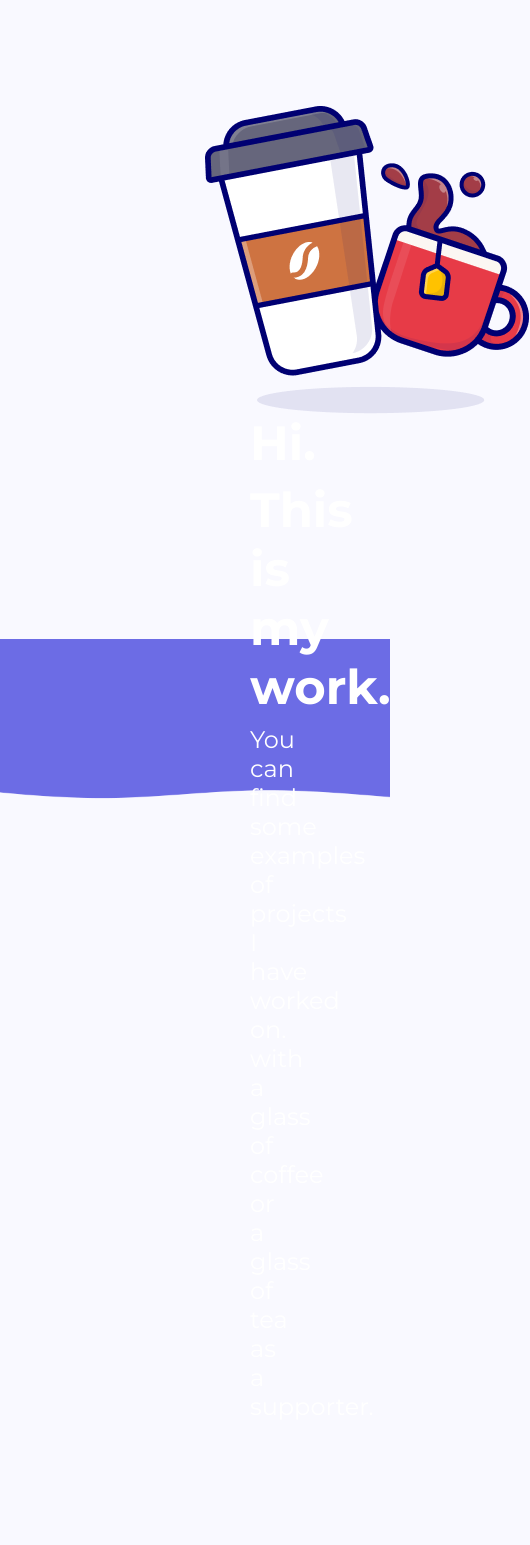
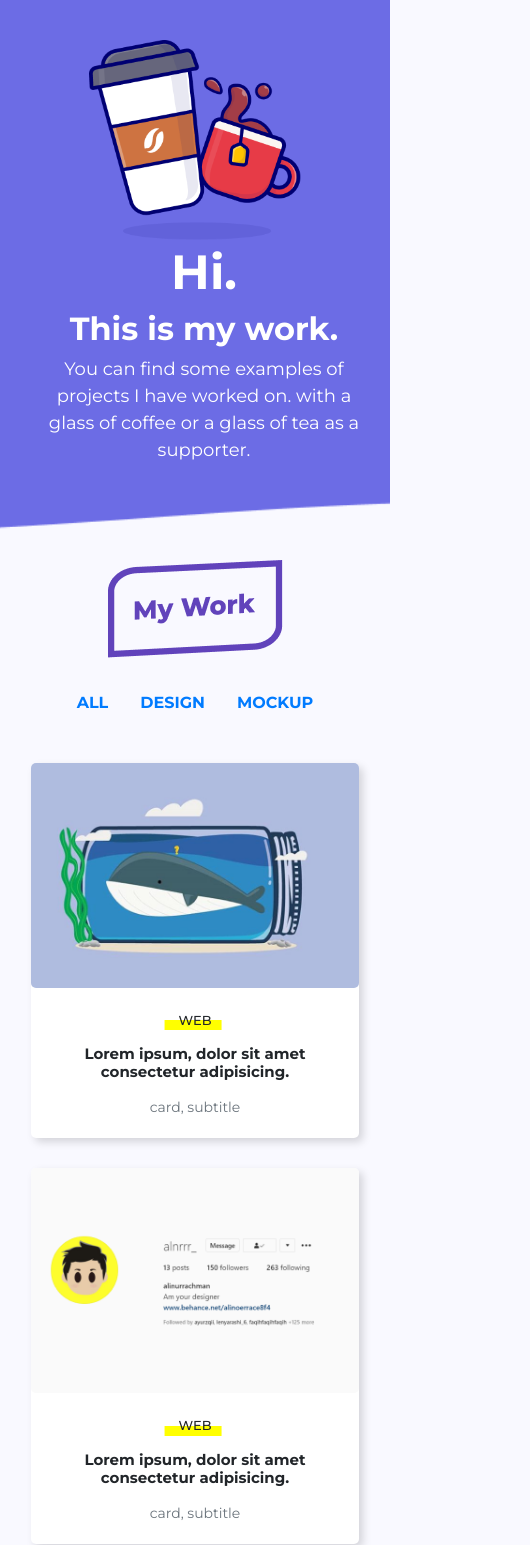
Before and after one commit to Alinurrr/Alinurrr.github.io, a plain HTML site: page portfolio.html in a window 390 px wide. Shown: the part 92-1637 px from the top of the page, 530 px wide, since content can reach past the window. Drawn offline with nearby package versions, Linux system fonts and the light colour scheme.

Commit message:
halaman portfolio sudah beres , tinggal ditambah bagian detail dan link lanjutan

```diff
--- a/css/style.css
+++ b/css/style.css
@@ -54,6 +54,7 @@ header {
   margin: 0 10px;
   padding: 8px;
 }
+
 .navbar .container .navbar-nav .nav-item .nav-buttom:hover {
   text-decoration: none;
   background-color: transparent;
@@ -66,15 +67,17 @@ header {
   background-color: #f9f9ff;
   background-image: url("../img/motif.png");
   background-repeat: no-repeat;
-  background-size: 80%;
+  background-size: 70% cover;
   background-position: center;
   position: relative;
   height: 100vh;
   min-height: 100vh;
   display: flex !important;
   padding: 0;
-  justify-content: center; /* untuk horizontal */
-  align-items: center !important; /* untuk vertical */
+  justify-content: center;
+  /* untuk horizontal */
+  align-items: center !important;
+  /* untuk vertical */
 }
 
 @media screen and (max-width: 767px) {
@@ -134,14 +137,14 @@ header {
   }
 }
 
-.banner_content_stabilo{
+.banner_content_stabilo {
   position: relative;
   display: inline-block;
   padding-top: -2px;
   z-index: 1;
 }
 
-.banner_content_stabilo::after{
+.banner_content_stabilo::after {
   content: "";
   position: absolute;
   bottom: 0;
@@ -166,6 +169,7 @@ header {
     font-size: 42px;
   }
 }
+
 .banner .banner-content .banner-text p {
   font-family: Montserrat;
   font-style: normal;
@@ -222,6 +226,7 @@ header {
 .content_about .about-me h1 {
   font-weight: 700;
 }
+
 @media screen and (max-width: 994px) {
   .content_about .about-me {
     text-align: center;
@@ -274,12 +279,14 @@ header {
 .content_about .card-body {
   font-family: Montserrat;
 }
+
 .content_about .card-body .card-title {
   font-style: normal;
   font-weight: 700;
   font-size: 24px;
   line-height: 29px;
 }
+
 .content_about .card-body .card-text {
   font-style: normal;
   font-weight: 500;
@@ -287,17 +294,17 @@ header {
   line-height: 22px;
 }
 
-.content_about .my-skills{
+.content_about .my-skills {
   padding: 0 125px;
 }
 
 @media screen and (max-width: 994px) {
-  .content_about .my-skills{
+  .content_about .my-skills {
     padding: 0 30px;
   }
 }
 
-.content_about .my-skills .card-skills{
+.content_about .my-skills .card-skills {
   border-radius: 10px;
   border: 5px solid;
   box-shadow: 0px 4px 4px rgba(0, 0, 0, 0.25);
@@ -305,38 +312,42 @@ header {
   margin: 10px;
 }
 
-.content_about .my-skills .skill-web{
+.content_about .my-skills .skill-web {
   border-color: #6C6CE5;
 }
-.content_about .my-skills .skill-plane{
+
+.content_about .my-skills .skill-plane {
   border-color: #F97B8B;
 }
-.content_about .my-skills .skill-draw{
+
+.content_about .my-skills .skill-draw {
   border-color: #F9D74C;
 }
 
-.content_about .my-skills .card-skills .image-skill{
-  margin-top: 40px;;
+.content_about .my-skills .card-skills .image-skill {
+  margin-top: 40px;
+  ;
 }
 
-.content_about .my-skills .card-skills .card-subtitle{
+.content_about .my-skills .card-skills .card-subtitle {
   font-size: 18px;
   font-weight: bold;
 }
 
 
 /* ------------------- my work ------------------- */
-.my-work{
+.my-work {
   position: relative;
 }
-@media screen and (min-width: 1216px){
+
+@media screen and (min-width: 1216px) {
   .section.is-long {
     padding-bottom: 18rem;
     padding-top: 9rem;
   }
 }
 
-@media screen and (min-width: 769px){
+@media screen and (min-width: 769px) {
   .section.is-long {
     padding-bottom: 16rem;
     padding-top: 8rem;
@@ -357,7 +368,7 @@ header {
   color: #fff;
 }
 
-@media screen and (min-width: 1024px){
+@media screen and (min-width: 1024px) {
   .section.is-medium {
     padding: 9rem 1.5rem;
   }
@@ -367,11 +378,13 @@ header {
   text-align: center !important;
 }
 
-@media screen and (min-width: 769px), print{
+@media screen and (min-width: 769px),
+print {
   .columns:not(.is-desktop) {
     display: -webkit-box;
     display: flex;
-}}
+  }
+}
 
 .columns.is-centered {
   -webkit-box-pack: center;
@@ -388,12 +401,16 @@ header {
   margin-top: -0.75rem;
 }
 
-@media screen and (min-width: 769px), print{
-  .column.is-three-fifths, .column.is-three-fifths-tablet {
+@media screen and (min-width: 769px),
+print {
+
+  .column.is-three-fifths,
+  .column.is-three-fifths-tablet {
     -webkit-box-flex: 0;
     flex: none;
     width: 60%;
-}}
+  }
+}
 
 .column {
   display: block;
@@ -404,22 +421,23 @@ header {
   padding: 0.75rem;
 }
 
-.my-work .my-work-tittle{
+.my-work .my-work-tittle {
   font-weight: 600;
   font-size: 36px;
 }
 
-.my-work .my-work-subtittle{
+.my-work .my-work-subtittle {
   font-size: 24px;
   font-weight: 400;
 }
-.my-work-list{
+
+.my-work-list {
   transform: translateY(-10%);
 }
 
 
-@media screen and (max-width: 769px){
-  .my-work-list{
+@media screen and (max-width: 769px) {
+  .my-work-list {
     transform: translateY(-5%);
   }
 }
@@ -428,7 +446,7 @@ header {
   text-align: center;
 }
 
-.my-work-list .my-work-card .card{
+.my-work-card .card {
   background: #FFFFFF;
   box-shadow: 4px 4px 8px rgba(0, 0, 0, 0.15);
   border-radius: 5px;
@@ -437,34 +455,37 @@ header {
   margin-bottom: 15px;
 }
 
-.my-work-list .my-work-card .card img{
+.my-work-card .card img {
   border-radius: 5px;
 }
 
 
-.my-work-list .my-work-card .card-body .card-title{
+.my-work-card .card-body .card-title {
   font-size: 15px;
   font-weight: 700;
   margin-top: 10px;
 }
-.my-work-list .my-work-card .card-body .card-text{
+
+.my-work-card .card-body .card-text {
   margin-bottom: 5px;
   font-weight: 500;
   font-size: 13px;
 }
-.my-work-list .my-work-card .card-body .card-subtitle{
+
+.my-work-card .card-body .card-subtitle {
   font-size: 14px;
   font-weight: normal;
   margin-top: 16px;
 }
 
-.mywork_content_stabilo{
+.mywork_content_stabilo {
   position: relative;
   display: inline-block;
   padding-top: -1px;
   z-index: 1;
 }
-.mywork_content_stabilo::after{
+
+.mywork_content_stabilo::after {
   content: "";
   position: absolute;
   bottom: 0;
@@ -478,11 +499,11 @@ header {
   transform: translateX(-25%);
 }
 
-.seemore-work{
+.seemore-work {
   text-align: center;
 }
 
-.seemore-work .btn-seemore-work{
+.seemore-work .btn-seemore-work {
   background-color: transparent;
   border-radius: 50px;
   padding: 10px 100px;
@@ -490,7 +511,8 @@ text-align: center;
   color: #007bff;
   border-color: #007bff;
 }
-.seemore-work .btn-seemore-work:hover{
+
+.seemore-work .btn-seemore-work:hover {
   color: #fff;
   background-color: #007bff;
   border-color: #007bff;
@@ -502,21 +524,23 @@ text-align: center;
   transform: translateY(40%);
 }
 
-@media screen and (max-width: 992px){
+@media screen and (max-width: 992px) {
   .start-project {
     transform: translateY(30%);
   }
 }
 
-.start-project .card{
+.start-project .card {
   background-color: #623BD6;
   color: white;
   border-radius: 10px;
 }
-.start-project .card .card-body .row{
+
+.start-project .card .card-body .row {
   display: flex;
-  align-items: center!important;
+  align-items: center !important;
 }
+
 .start-project .card .card-body {
   padding: 45px;
   margin: auto;
@@ -526,11 +550,13 @@ text-align: center;
   font-size: 2rem;
   font-weight: 800;
 }
+
 .start-project .card .card-body p {
   font-size: 16px;
   font-weight: normal;
   margin-bottom: 0;
 }
+
 .start-project .card .card-body a {
   border-radius: 10px;
   padding: 10px 30px;
@@ -539,7 +565,8 @@ text-align: center;
   border-color: #ffffff;
   color: #ffffff;
 }
-@media screen and (max-width: 992px){
+
+@media screen and (max-width: 992px) {
   .start-project .card .card-body .card-responsive {
     padding: 12px;
   }
@@ -568,11 +595,13 @@ footer .text-footer {
   display: inline;
   padding-top: 80px;
 }
+
 footer .text-footer h1 {
   font-weight: bold;
   margin-bottom: 15px;
   font-size: 36px;
 }
+
 footer .text-footer p {
   font-weight: normal;
   font-size: 16px;
@@ -583,28 +612,29 @@ footer .icon-footer a {
   color: #ffffff;
   text-decoration: none;
 }
+
 footer .icon-footer a:hover {
   color: #F9D74C;
 }
 
 /* ------------------- page contact ------------------- */
 
-.contact-me{
+.contact-me {
   padding-top: 75px;
 }
 
-.contact-me form{
+.contact-me form {
   text-align: left;
   max-width: 600px;
 }
 
-.contact-me form input{
+.contact-me form input {
   height: 50px;
   line-height: 14px;
 }
 
-@media screen and (min-width: 769px){
-  .contact-me form{
+@media screen and (min-width: 769px) {
+  .contact-me form {
     margin: 50px auto 0;
   }
 }
@@ -613,26 +643,76 @@ footer .icon-footer a:hover {
 
 /* ------------------- page portfolio ------------------- */
 
-.all-work-list{
-  padding: 150px 190px 100px;
+/* banner */
+.all-work-list .banner-worklist {
+  padding: 150px 0 150px 100px;
   background-image: url("../img/banner-worklist.png");
   background-repeat: no-repeat;
-  background-size: 120%;
+  background-size: cover;
   background-position: center;
 }
 
-.all-work-list .banner-worklist-content .banner-text{
-  padding-left: 60px;
+@media screen and (max-width: 991px) {
+  .all-work-list .banner-worklist {
+    padding: 80px 0;
+    text-align: center;
   }
-.all-work-list .banner-worklist-content h1{
+}
+
+@media screen and (max-width: 991px) {
+  .all-work-list .banner-worklist .banner-worklist-content .icon-coffee-tea {
+    height: 200px;
+    display: block;
+    margin-left: auto;
+    margin-right: auto;
+  }
+}
+
+@media screen and (max-height: 600px) {
+  .all-work-list .banner-worklist-content .icon-coffee-tea {
+    height: 180px;
+  }
+}
+
+@media screen and (max-width: 600px) {
+  .all-work-list .banner-worklist-content .banner-text h1.my-work-title {
+    font-size: 32px;
+  }
+}
+
+@media screen and (max-width: 600px) {
+  .all-work-list .banner-worklist-content .banner-text p {
+    font-size: 18px;
+  }
+
+}
+
+.all-work-list .banner-worklist-content .banner-text {
+  padding-left: 33px;
+}
+
+.all-work-list .banner-worklist-content h1 {
   font-weight: bold;
   font-size: 48px;
-  line-height: 59px;
   color: #FFFFFF;
 }
-.all-work-list .banner-worklist-content p{
+
+.all-work-list .banner-worklist-content p {
   font-weight: 400;
   font-size: 24px;
-  line-height: 29px;
   color: #FFFFFF;
 }
+
+/* header */
+.all-work-list .worklist-header .nav-mywork {
+  padding: 25px 0;
+}
+
+/* content */
+
+
+@media screen and (min-width: 1200px) {
+  .work-list-content {
+    padding: 0 20px;
+  }
+}
--- a/portfolio.html
+++ b/portfolio.html
@@ -58,23 +58,141 @@
 
 
 
+	<!--my work -->
+	<div class="all-work-list">
 		<!-- banner -->
-	<div class="all-work-list">
+		<div class="banner-worklist">
 			<div class="container">
-
-      <!-- banner -->
 				<div class="row mt-5 banner-worklist-content">
-				<div class="col-lg-4 col-md-12 banner-image">
-					<img src="img/cofee_tea.png" class="icon-ali	" alt="ali nur icon">
+					<div class="col-lg-4 col-md-12 banner-image p-1">
+						<img src="img/coffee_tea.png" class="icon-coffee-tea">
 					</div>
 					<div class="col-lg-8 col-md-12 my-auto  banner-text">
 						<h1>Hi.</h1>
-					<h1>This is my work.</h1>
-					<p>You can find some examples of projects I have worked on. with a glass of coffee or a glass of tea as a supporter.</p>
+						<h1 class="my-work-title">This is my work.</h1>
+						<p>You can find some examples of projects I have worked on. with a glass of coffee or a glass of tea as a
+							supporter.</p>
+					</div>
+				</div>
 			</div>
 		</div>
 
+		<!-- my work title  -->
+		<div class="worklist-header text-center">
+			<div class="row">
+				<div class="col-12">
+					<img src="img/mywork-title.png">
 				</div>
+			</div>
+			<div class="row">
+				<!--First column-->
+
+				<!-- Nav tabs -->
+				<ul class="nav flex-center flex-wrap mx-auto nav-mywork">
+					<li class="nav-item">
+						<a class="nav-link active font-weight-bold text-uppercase" href="#panel31" role="tab">ALL</a>
+					</li>
+					<li class="nav-item">
+						<a class="nav-link font-weight-bold text-uppercase" href="#panel32" role="tab">Design</a>
+					</li>
+					<li class="nav-item">
+						<a class="nav-link font-weight-bold text-uppercase" href="#panel33" role="tab">Mockup</a>
+					</li>
+				</ul>
+
+				<!--First column-->
+			</div>
+		</div>
+
+		<!-- worklist content -->
+		<div class="work-list-content text-center">
+			<div class="row mx-3 my-work-card">
+				<div class="col-lg-3 col-md-4 col-sm-6 col-xs-12">
+					<div class="card">
+						<img src="img/my-work/design1.png" class="card-img-top" alt="...">
+						<div class="card-body">
+							<p class="card-text mywork_content_stabilo">WEB</p>
+							<h5 class="card-title">Lorem ipsum, dolor sit amet consectetur adipisicing. </h5>
+							<p class="card-subtitle text-muted">card, subtitle</p>
+						</div>
+					</div>
+				</div>
+				<div class="col-lg-3 col-md-4 col-sm-6 col-xs-12">
+					<div class="card">
+						<img src="img/my-work/web2.png" class="card-img-top" alt="...">
+						<div class="card-body">
+							<p class="card-text mywork_content_stabilo">WEB</p>
+							<h5 class="card-title">Lorem ipsum, dolor sit amet consectetur adipisicing. </h5>
+							<p class="card-subtitle text-muted">card, subtitle</p>
+						</div>
+					</div>
+				</div>
+				<div class="col-lg-3 col-md-4 col-sm-6 col-xs-12">
+					<div class="card">
+						<img src="img/my-work/web1.png" class="card-img-top" alt="...">
+						<div class="card-body">
+							<p class="card-text mywork_content_stabilo">WEB</p>
+							<h5 class="card-title">Lorem ipsum, dolor sit amet consectetur adipisicing. </h5>
+							<p class="card-subtitle text-muted">card, subtitle</p>
+						</div>
+					</div>
+				</div>
+				<div class="col-lg-3 col-md-4 col-sm-6 col-xs-12">
+					<div class="card">
+						<img src="img/my-work/design1.png" class="card-img-top" alt="...">
+						<div class="card-body">
+							<p class="card-text mywork_content_stabilo">WEB</p>
+							<h5 class="card-title">Lorem ipsum, dolor sit amet consectetur adipisicing. </h5>
+							<p class="card-subtitle text-muted">card, subtitle</p>
+						</div>
+					</div>
+				</div>
+
+				<div class="col-lg-3 col-md-4 col-sm-6 col-xs-12">
+					<div class="card">
+						<img src="img/my-work/web2.png" class="card-img-top" alt="...">
+						<div class="card-body">
+							<p class="card-text mywork_content_stabilo">WEB</p>
+							<h5 class="card-title">Lorem ipsum, dolor sit amet consectetur adipisicing. </h5>
+							<p class="card-subtitle text-muted">card, subtitle</p>
+						</div>
+					</div>
+				</div>
+				<div class="col-lg-3 col-md-4 col-sm-6 col-xs-12">
+					<div class="card">
+						<img src="img/my-work/design1.png" class="card-img-top" alt="...">
+						<div class="card-body">
+							<p class="card-text mywork_content_stabilo">WEB</p>
+							<h5 class="card-title">Lorem ipsum, dolor sit amet consectetur adipisicing. </h5>
+							<p class="card-subtitle text-muted">card, subtitle</p>
+						</div>
+					</div>
+				</div>
+
+				<div class="col-lg-3 col-md-4 col-sm-6 col-xs-12">
+					<div class="card">
+						<img src="img/my-work/web2.png" class="card-img-top" alt="...">
+						<div class="card-body">
+							<p class="card-text mywork_content_stabilo">WEB</p>
+							<h5 class="card-title">Lorem ipsum, dolor sit amet consectetur adipisicing. </h5>
+							<p class="card-subtitle text-muted">card, subtitle</p>
+						</div>
+					</div>
+				</div>
+
+				<div class="col-lg-3 col-md-4 col-sm-6 col-xs-12">
+					<div class="card">
+						<img src="img/my-work/web1.png" class="card-img-top" alt="...">
+						<div class="card-body">
+							<p class="card-text mywork_content_stabilo">WEB</p>
+							<h5 class="card-title">Lorem ipsum, dolor sit amet consectetur adipisicing. </h5>
+							<p class="card-subtitle text-muted">card, subtitle</p>
+						</div>
+					</div>
+				</div>
+			</div>
+		</div>
+
 	</div>
 
 
@@ -102,6 +220,8 @@
 			</div>
 		</div>
 	</section>
+
+
 
 
 
@@ -159,14 +279,14 @@
 	<!-- Optional JavaScript -->
 	<!-- jQuery first, then Popper.js, then Bootstrap JS -->
 	<script src="https://code.jquery.com/jquery-3.3.1.slim.min.js"
-		integrity="sha384-q8i/X+965DzO0rT7abK41JStQIAqVgRVzpbzo5smXKp4YfRvH+8abtTE1Pi6jizo"
-		crossorigin="anonymous"></script>
+		integrity="sha384-q8i/X+965DzO0rT7abK41JStQIAqVgRVzpbzo5smXKp4YfRvH+8abtTE1Pi6jizo" crossorigin="anonymous">
+	</script>
 	<script src="https://cdnjs.cloudflare.com/ajax/libs/popper.js/1.14.7/umd/popper.min.js"
-		integrity="sha384-UO2eT0CpHqdSJQ6hJty5KVphtPhzWj9WO1clHTMGa3JDZwrnQq4sF86dIHNDz0W1"
-		crossorigin="anonymous"></script>
+		integrity="sha384-UO2eT0CpHqdSJQ6hJty5KVphtPhzWj9WO1clHTMGa3JDZwrnQq4sF86dIHNDz0W1" crossorigin="anonymous">
+	</script>
 	<script src="https://stackpath.bootstrapcdn.com/bootstrap/4.3.1/js/bootstrap.min.js"
-		integrity="sha384-JjSmVgyd0p3pXB1rRibZUAYoIIy6OrQ6VrjIEaFf/nJGzIxFDsf4x0xIM+B07jRM"
-		crossorigin="anonymous"></script>
+		integrity="sha384-JjSmVgyd0p3pXB1rRibZUAYoIIy6OrQ6VrjIEaFf/nJGzIxFDsf4x0xIM+B07jRM" crossorigin="anonymous">
+	</script>
 </body>
 
 </html>
```
Also changed, not shown: contact.html (+11 -10 lines), img/coffee_tea.png (renamed from img/cofee_tea.png), img/mywork-title.png (added). Lines whose indentation alone changed are shown as unchanged.
